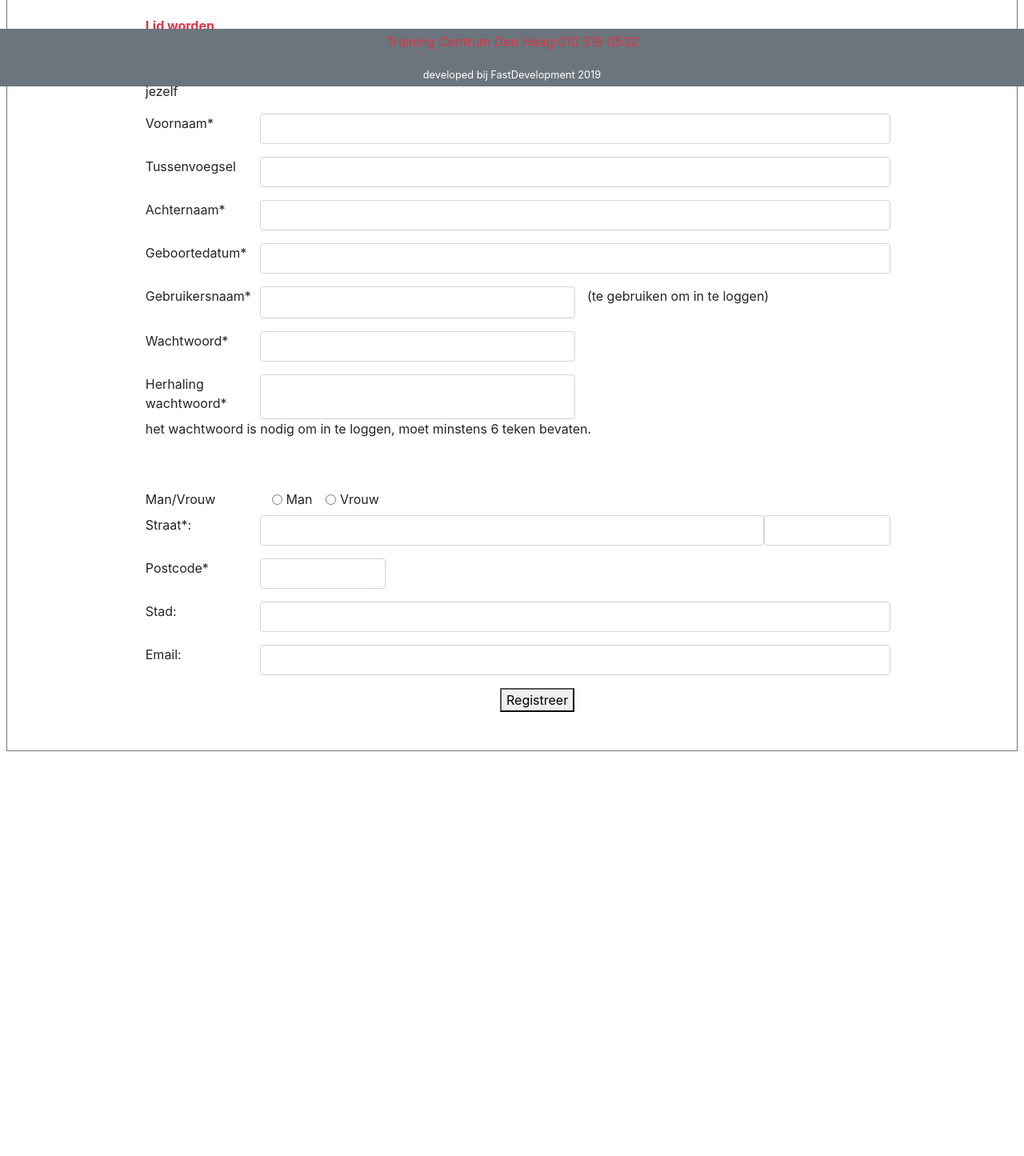
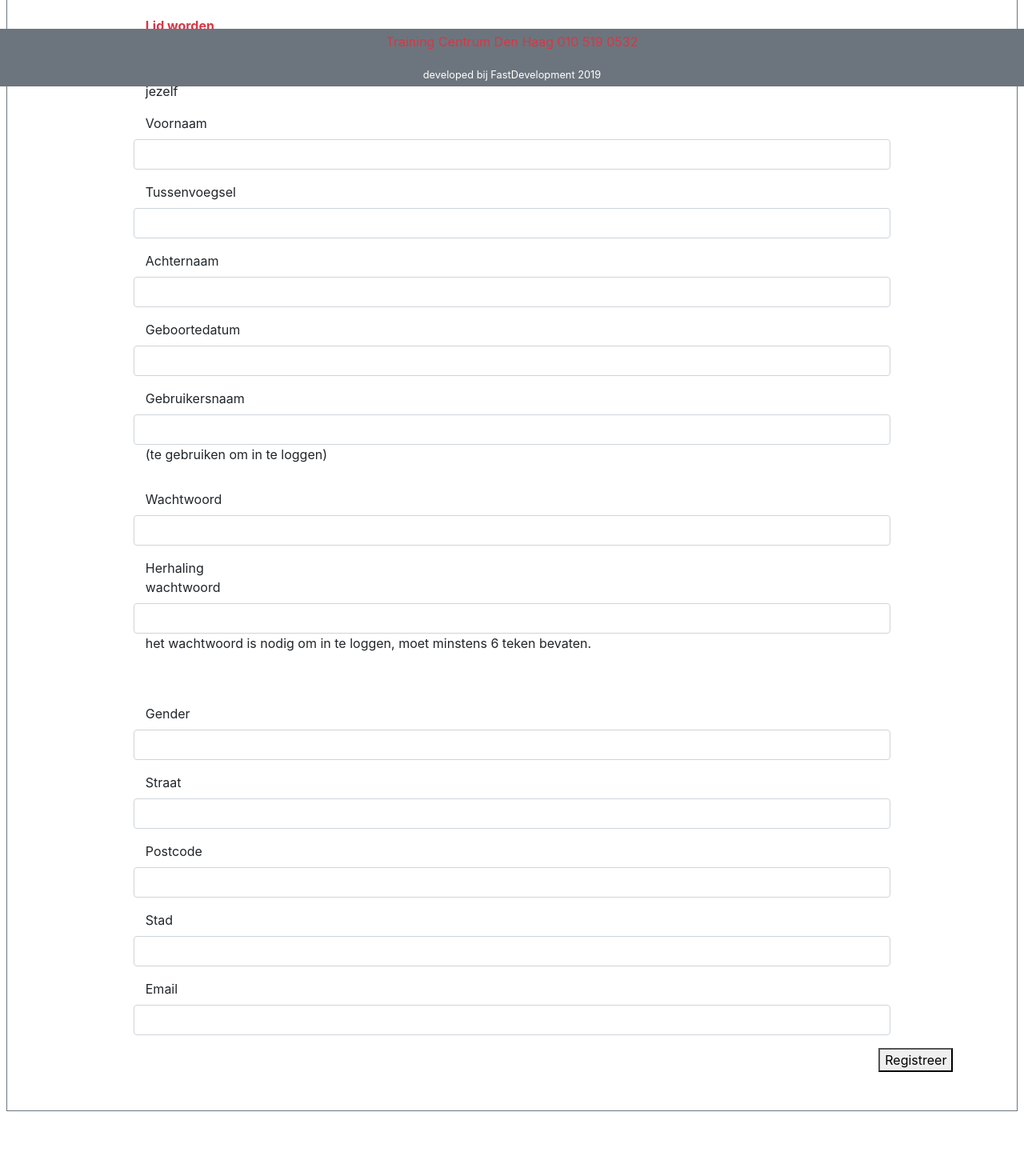
Before and after one commit to ahmed-ben10/training_factory, a Symfony app: template templates/bezoeker/bezoeker_registreren.html.twig in a window 1280 px wide. Shown: the part 692-2137 px from the top of the page at 80% size. Before the commit the page ends 1631 px from the top, so only its background shows below. Run offline with Twig, Linux system fonts and the light colour scheme; the template is opened without the code that fills it, so the values that code supplies are empty; form fields are guessed from the names that the template uses; some libraries are stand-ins or nearby versions.

Commit message:
veder met form gegaab

```diff
--- a/templates/bezoeker/bezoeker_registreren.html.twig
+++ b/templates/bezoeker/bezoeker_registreren.html.twig
@@ -7,81 +7,146 @@
             Om gebruik te kunnen maken van de lessen moet je bij ons bekend zijn.
             Vul hieronder alle gegevens in en registreer jezelf
         </p>
-        <form action="" method="post" class="w-100 mb-5">
+        {#        <form action="" method="post" class="w-100 mb-5">#}
+        {#            <div class="mb-5">#}
+        {#                <div class="form-group row">#}
+        {#                    <label for="" class="col-lg-2">Voornaam*</label>#}
+        {#                    <input type="text" class="form-control col-lg-10">#}
+        {#                </div>#}
+        {#                <div class="form-group row">#}
+        {#                    <label for=""class="col-lg-2">Tussenvoegsel</label>#}
+        {#                    <input type="text" class="form-control col-lg-10">#}
+        {#                </div>#}
+        {#                <div class="form-group row">#}
+        {#                    <label for=""class="col-lg-2">Achternaam*</label>#}
+        {#                    <input type="text" class="form-control col-lg-10">#}
+        {#                </div>#}
+        {#                <div class="form-group row">#}
+        {#                    <label for=""class="col-lg-2">Geboortedatum*</label>#}
+        {#                    <input type="text" class="form-control col-lg-10">#}
+        {#                </div>#}
+        {#                <div class="form-group row">#}
+        {#                    <label for=""class="col-lg-2">Gebruikersnaam*</label>#}
+        {#                    <input type="text" class="form-control col-lg-5">#}
+        {#                    <p class="col-lg-5">(te gebruiken om in te loggen)</p>#}
+        {#                </div>#}
+        {#                <div class="form-group row">#}
+        {#                    <label for=""class="col-lg-2">Wachtwoord*</label>#}
+        {#                    <input type="password" class="form-control col-lg-5">#}
+        {#                </div>#}
+        {#                <div class="form-group row">#}
+        {#                    <label for=""class="col-lg-2">Herhaling wachtwoord*</label>#}
+        {#                    <input type="password" class="form-control col-lg-5">#}
+        {#                    <p class="col-lg-12">het wachtwoord is nodig om in te loggen, moet minstens 6 teken bevaten.</p>#}
+        {#                </div>#}
+        {#            </div>#}
+        {#            <div class="mb-2">#}
+        {#                <div class="row">#}
+        {#                    <div class="col-lg-2">#}
+        {#                        <label for="">Man/Vrouw</label>#}
+        {#                    </div>#}
+        {#                    <div class="col-lg-10">#}
+        {#                        <div class="form-check form-check-inline">#}
+        {#                            <input class="form-check-input" type="radio" name="inlineRadioOptions" id="inlineRadio3" value="option3">#}
+        {#                            <label class="form-check-label" for="inlineRadio3">Man</label>#}
+        {#                        </div>#}
+        {#                        <div class="form-check form-check-inline">#}
+        {#                            <input class="form-check-input" type="radio" name="inlineRadioOptions" id="inlineRadio3" value="option3">#}
+        {#                            <label class="form-check-label" for="inlineRadio3">Vrouw</label>#}
+        {#                        </div>#}
+        {#                    </div>#}
+        {#                </div>#}
+        {#                <div class="form-group row">#}
+        {#                    <label for="" class="col-lg-2">Straat*:</label>#}
+        {#                    <input type="text" class="form-control col-lg-8 col-md-offset-2">#}
+        {#                    <input type="text" class="form-control col-lg-2 col-md-offset-2">#}
+        {#                </div>#}
+        {#                <div class="form-group row">#}
+        {#                    <label for="" class="col-lg-2">Postcode*</label>#}
+        {#                    <input type="text" class="form-control col-lg-2">#}
+        {#                </div>#}
+        {#                <div class="form-group row">#}
+        {#                    <label for="" class="col-lg-2">Stad:</label>#}
+        {#                    <input type="text" class="form-control col-lg-10">#}
+        {#                </div>#}
+        {#                <div class="form-group row">#}
+        {#                    <label for="" class="col-lg-2">Email:</label>#}
+        {#                    <input type="email"   class="form-control col-lg-10">#}
+        {#                </div>#}
+        {#            </div>#}
+        {#            <div class="col-6">#}
+{#                        <button type="submit" class="" style="margin-left: 100%">Registreer</button>#}
+        {#            </div>#}
+        {#            </hr>#}
+        {#        </form>#}
+        {{ form_start(bezoekerForm) }}
         <div class="mb-5">
             <div class="form-group row">
-                    <label for="" class="col-lg-2">Voornaam*</label>
-                    <input type="text" class="form-control col-lg-10">
+                {{ form_label(bezoekerForm.voornaam, null, { 'label_attr': {'class': 'col-lg-2'} }) }}
+                {{ form_errors(bezoekerForm.voornaam) }}
+                {{ form_widget(bezoekerForm.voornaam) }}
             </div>
             <div class="form-group row">
-                    <label for=""class="col-lg-2">Tussenvoegsel</label>
-                    <input type="text" class="form-control col-lg-10">
+                {{ form_label(bezoekerForm.tussenvoegsel, null, { 'label_attr': {'class': 'col-lg-2'} }) }}
+                {{ form_errors(bezoekerForm.tussenvoegsel) }}
+                {{ form_widget(bezoekerForm.tussenvoegsel) }}
             </div>
             <div class="form-group row">
-                    <label for=""class="col-lg-2">Achternaam*</label>
-                    <input type="text" class="form-control col-lg-10">
+                {{ form_label(bezoekerForm.achternaam, null, { 'label_attr': {'class': 'col-lg-2'} }) }}
+                {{ form_errors(bezoekerForm.achternaam) }}
+                {{ form_widget(bezoekerForm.achternaam) }}
             </div>
             <div class="form-group row">
-                    <label for=""class="col-lg-2">Geboortedatum*</label>
-                    <input type="text" class="form-control col-lg-10">
+                {{ form_label(bezoekerForm.geboortedatum, null, { 'label_attr': {'class': 'col-lg-2'} }) }}
+                {{ form_errors(bezoekerForm.geboortedatum) }}
+                {{ form_widget(bezoekerForm.geboortedatum) }}
             </div>
             <div class="form-group row">
-                    <label for=""class="col-lg-2">Gebruikersnaam*</label>
-                    <input type="text" class="form-control col-lg-5">
+                {{ form_label(bezoekerForm.gebruikersnaam, null, { 'label_attr': {'class': 'col-lg-2'} }) }}
+                {{ form_errors(bezoekerForm.gebruikersnaam) }}
+                {{ form_widget(bezoekerForm.gebruikersnaam) }}
                 <p class="col-lg-5">(te gebruiken om in te loggen)</p>
             </div>
             <div class="form-group row">
-                    <label for=""class="col-lg-2">Wachtwoord*</label>
-                    <input type="password" class="form-control col-lg-5">
+                {{ form_label(bezoekerForm.wachtwoord, null, { 'label_attr': {'class': 'col-lg-2'} }) }}
+                {{ form_errors(bezoekerForm.wachtwoord) }}
+                {{ form_widget(bezoekerForm.wachtwoord) }}
             </div>
             <div class="form-group row">
-                    <label for=""class="col-lg-2">Herhaling wachtwoord*</label>
-                    <input type="password" class="form-control col-lg-5">
+                {{ form_label(bezoekerForm.herhaling_wachtwoord, null, { 'label_attr': {'class': 'col-lg-2'} }) }}
+                {{ form_errors(bezoekerForm.herhaling_wachtwoord) }}
+                {{ form_widget(bezoekerForm.herhaling_wachtwoord) }}
                 <p class="col-lg-12">het wachtwoord is nodig om in te loggen, moet minstens 6 teken bevaten.</p>
             </div>
         </div>
         <div class="mb-2">
-                <div class="row">
-                    <div class="col-lg-2">
-                        <label for="">Man/Vrouw</label>
+            <div class="form-group row">
+                {{ form_label(bezoekerForm.gender, null, { 'label_attr': {'class': 'col-lg-2'} }) }}
+                {{ form_errors(bezoekerForm.gender) }}
+                {{ form_widget(bezoekerForm.gender) }}
             </div>
-                    <div class="col-lg-10">
-                        <div class="form-check form-check-inline">
-                            <input class="form-check-input" type="radio" name="inlineRadioOptions" id="inlineRadio3" value="option3">
-                            <label class="form-check-label" for="inlineRadio3">Man</label>
+            <div class="form-group row">
+                {{ form_label(bezoekerForm.straat, null, { 'label_attr': {'class': 'col-lg-2'} }) }}
+                {{ form_errors(bezoekerForm.straat) }}
+                {{ form_widget(bezoekerForm.straat) }}
             </div>
-                        <div class="form-check form-check-inline">
-                            <input class="form-check-input" type="radio" name="inlineRadioOptions" id="inlineRadio3" value="option3">
-                            <label class="form-check-label" for="inlineRadio3">Vrouw</label>
+            <div class="form-group row">
+                {{ form_label(bezoekerForm.postcode, null, { 'label_attr': {'class': 'col-lg-2'} }) }}
+                {{ form_errors(bezoekerForm.postcode) }}
+                {{ form_widget(bezoekerForm.postcode) }}
+            </div>
+            <div class="form-group row">
+                {{ form_label(bezoekerForm.stad, null, { 'label_attr': {'class': 'col-lg-2'} }) }}
+                {{ form_errors(bezoekerForm.stad) }}
+                {{ form_widget(bezoekerForm.stad) }}
+            </div>
+            <div class="form-group row">
+                {{ form_label(bezoekerForm.email, null, { 'label_attr': {'class': 'col-lg-2'} }) }}
+                {{ form_errors(bezoekerForm.email) }}
+                {{ form_widget(bezoekerForm.email) }}
             </div>
         </div>
-                </div>
-                <div class="form-group row">
-                    <label for="" class="col-lg-2">Straat*:</label>
-                    <input type="text" class="form-control col-lg-8 col-md-offset-2">
-                    <input type="text" class="form-control col-lg-2 col-md-offset-2">
-                </div>
-                <div class="form-group row">
-                    <label for="" class="col-lg-2">Postcode*</label>
-                    <input type="text" class="form-control col-lg-2">
-                </div>
-                <div class="form-group row">
-                    <label for="" class="col-lg-2">Stad:</label>
-                    <input type="text" class="form-control col-lg-10">
-                </div>
-                <div class="form-group row">
-                    <label for="" class="col-lg-2">Email:</label>
-                    <input type="email"   class="form-control col-lg-10">
-                </div>
-            </div>
-            <div class="col-6">
         <button type="submit" class="" style="margin-left: 100%">Registreer</button>
-            </div>
-            </hr>
-        </form>
-{#        {{ form_start(bezoekerForm) }}#}
-{#            {{ form_widget(bezoekerForm) }}#}
-{#            <button type="submit" class="mt-3">Registreer</button>#}
-{#        {{ form_end(bezoekerForm) }}#}
+        {{ form_end(bezoekerForm) }}
     </div>
 {% endblock %}
```
Also changed, not shown: src/Controller/BezoekerController.php (+27 -1 lines), src/Form/BezoekerFormType.php (+9 -9 lines), src/Migrations/Version20191128195800.php (added, +57 -0 lines). Lines whose indentation alone changed are shown as unchanged.
